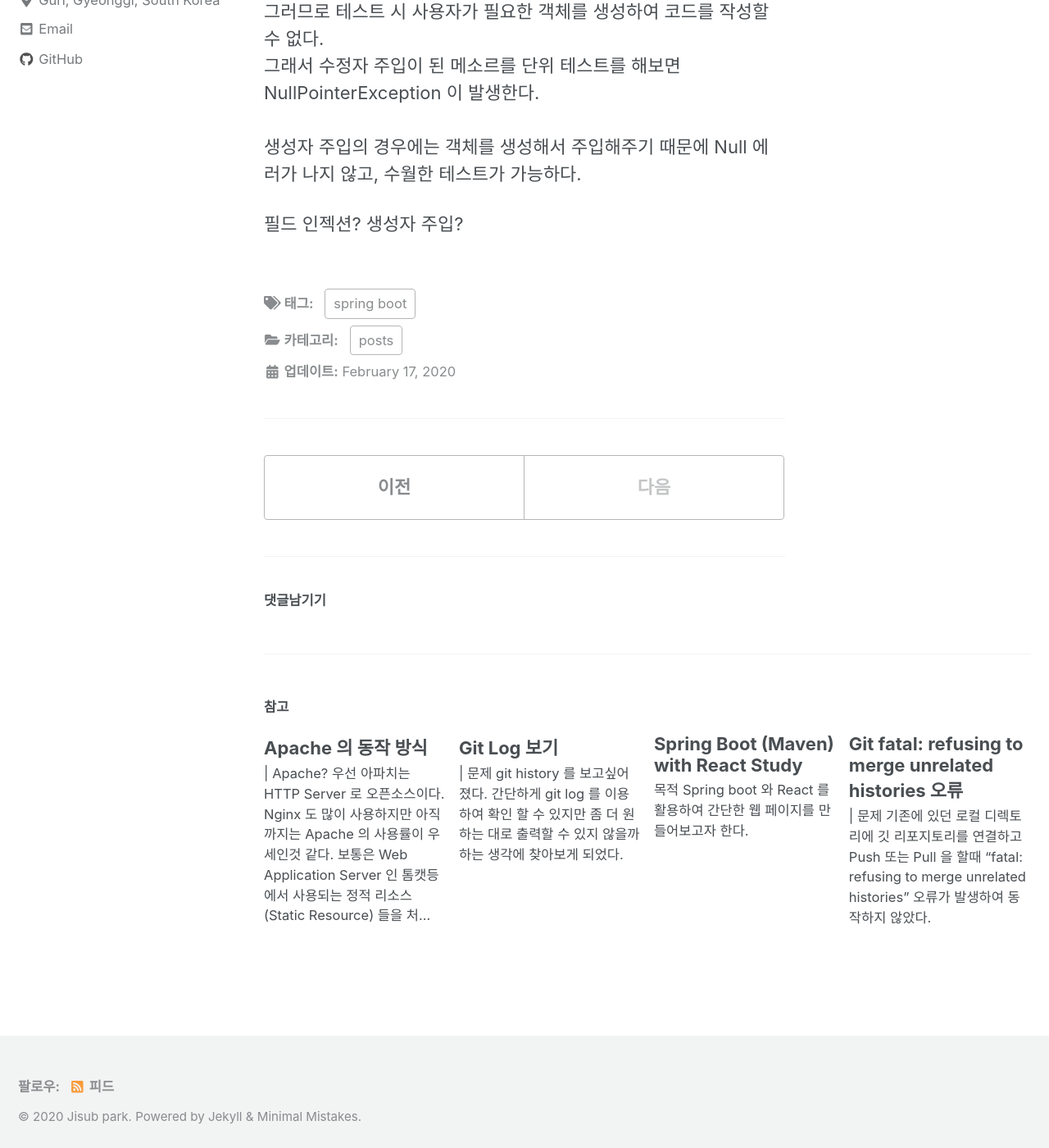
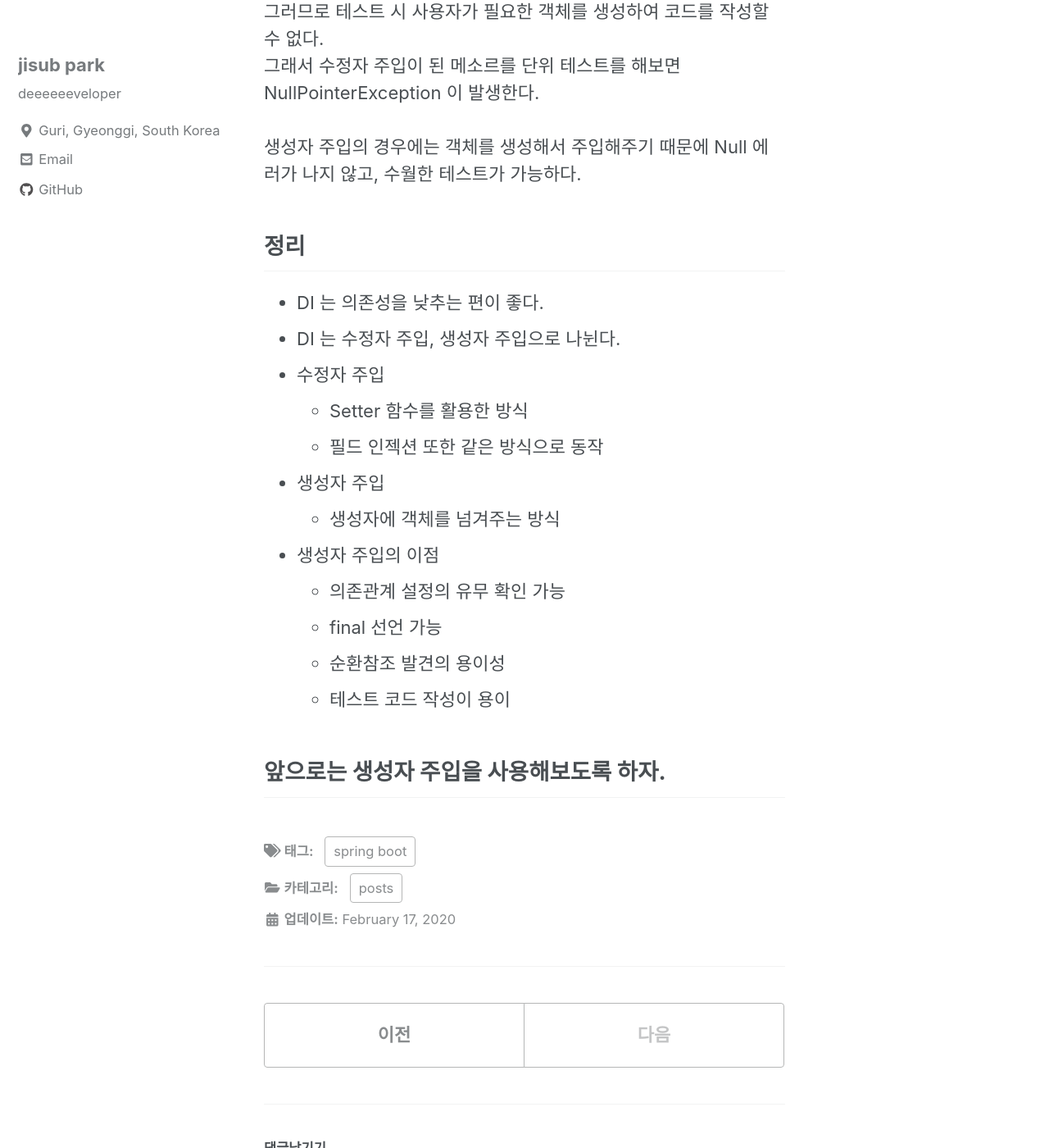
Before and after one commit to subji/subji.github.io, a Jekyll site: the page built from _posts/2020-02-17-whatistheDI.md, in a window 1280 px wide and 1400 px high, scrolled down 7828 px. Shown: the whole window at 82% size. Built offline with Jekyll 4.4.1, drawn with Linux system fonts in a browser that asks for light colours; cached includes are drawn as plain includes; nearby versions of some CDN libraries; comment, search, counter and statistics services are not loaded.

Commit message:
202002171358

```diff
--- a/_posts/2020-02-17-whatistheDI.md
+++ b/_posts/2020-02-17-whatistheDI.md
@@ -223,6 +223,18 @@
 <br>
 생성자 주입의 경우에는 객체를 생성해서 주입해주기 때문에 Null 에러가 나지 않고, 수월한 테스트가 가능하다.
 
+## 정리
+- DI 는 의존성을 낮추는 편이 좋다.
+- DI 는 수정자 주입, 생성자 주입으로 나뉜다.
+- 수정자 주입
+  - Setter 함수를 활용한 방식
+  - 필드 인젝션 또한 같은 방식으로 동작
+- 생성자 주입
+  - 생성자에 객체를 넘겨주는 방식
+- 생성자 주입의 이점
+  - 의존관계 설정의 유무 확인 가능
+  - final 선언 가능
+  - 순환참조 발견의 용이성
+  - 테스트 코드 작성이 용이
 
-필드 인젝션?
-생성자 주입?
+## 앞으로는 생성자 주입을 사용해보도록 하자.
```
